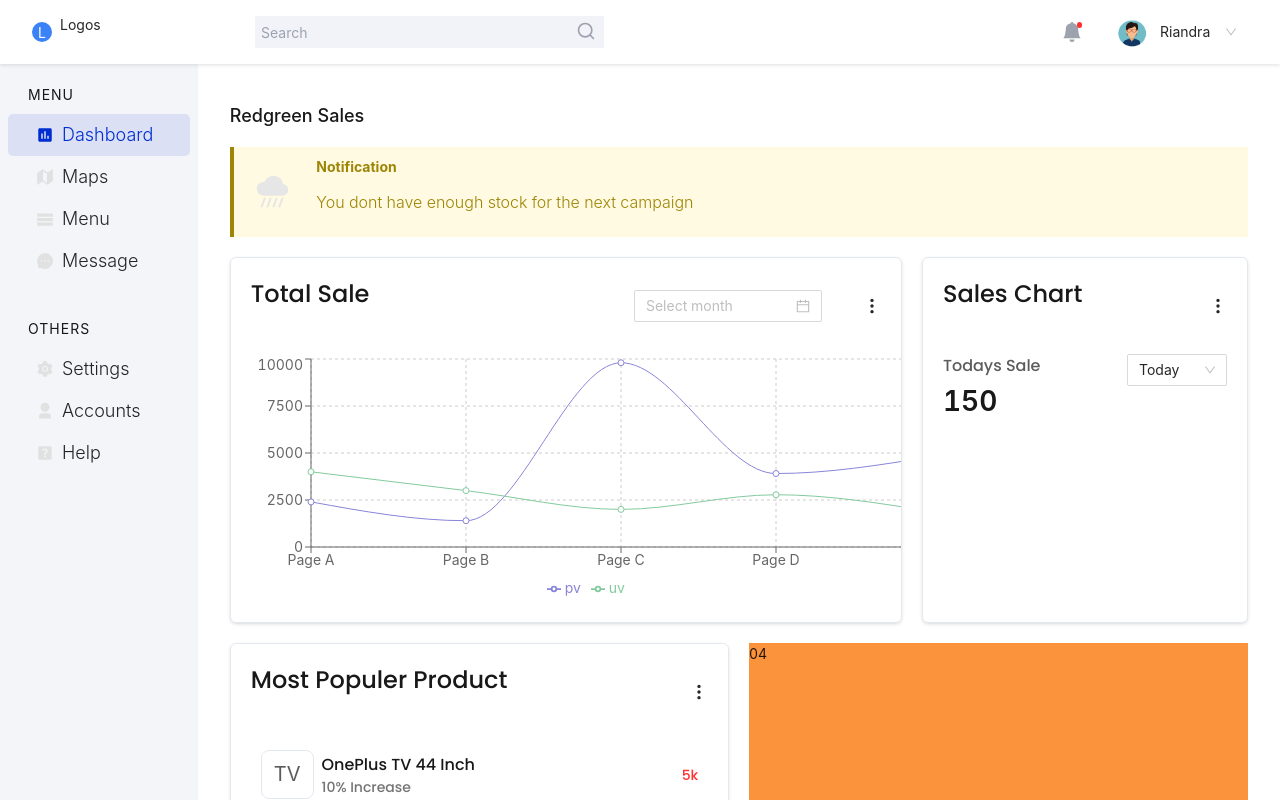
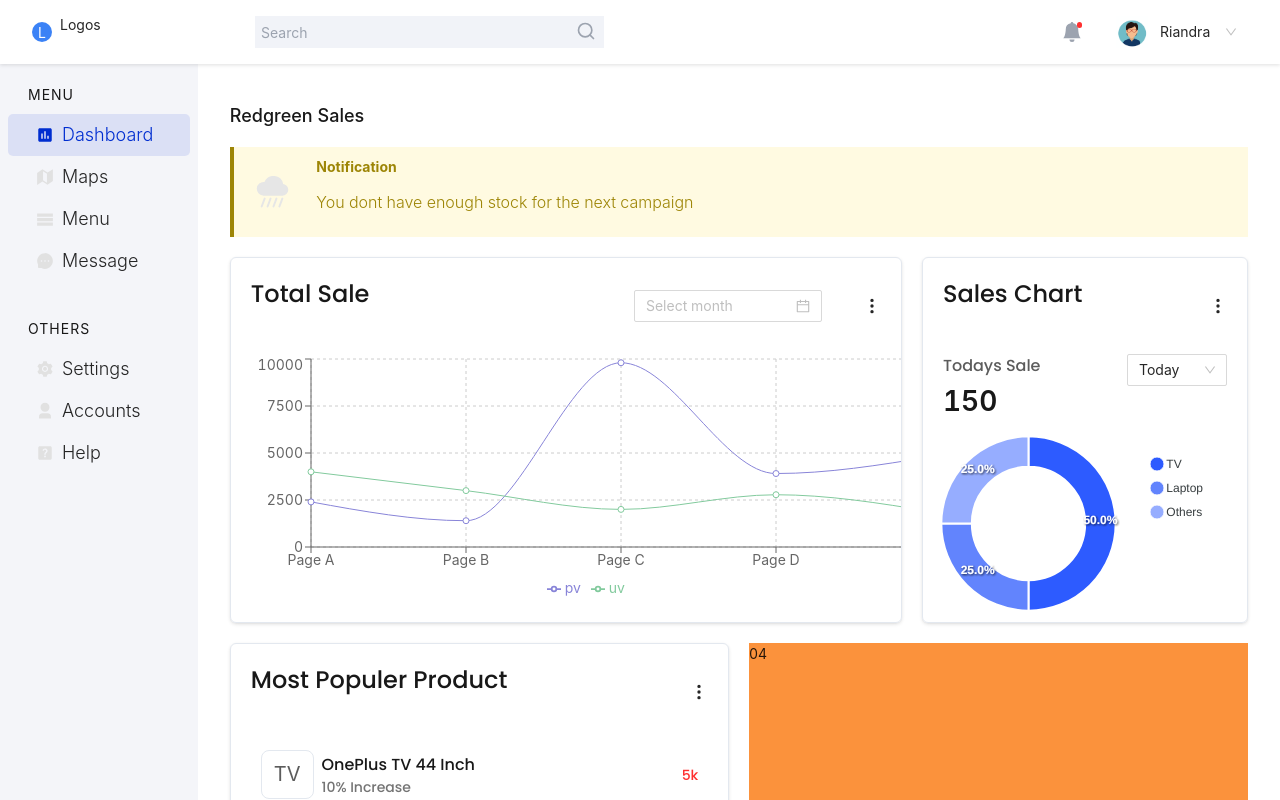
Before and after one commit to monirhabderabby/redgreenAssestment, a React (Create React App) app: page / in a window 1280 px wide. Shown: the top 800 px of the page. Built offline with nearby package versions, Linux system fonts and the light colour scheme; the HTML template or start-up script is replaced by a standard one.

Commit message:
developed sales chard card in dhashboard

```diff
--- a/src/components/DashboardOverView/MostPopulerPrduct/MostPopulerProduct.js
+++ b/src/components/DashboardOverView/MostPopulerPrduct/MostPopulerProduct.js
@@ -75,8 +75,9 @@ const MostPopulerProduct = () => {
             totalSales: "720",
         },
     ];
+
     return (
-        <div className=" md:col-span-6 row-span-2 h-[815px] card__shadow rounded-6px border-[1px] border-[#E3E8EF]">
+        <div className=" md:col-span-6 row-span-2 h-[850px] md:h-[815px] card__shadow rounded-6px border-[1px] border-[#E3E8EF]">
             <header className="p-[20px] w-full flex items-center justify-between ">
                 <p className="font-normal text-[24px] leading-32px text-[#181818] font-popins">
                     Most Populer Product
--- a/src/components/DashboardOverView/SalesChart/SalesChart.js
+++ b/src/components/DashboardOverView/SalesChart/SalesChart.js
@@ -1,18 +1,34 @@
 import { Select } from "antd";
 import React from "react";
+import ReactApexChart from "react-apexcharts";
 import { BsThreeDotsVertical } from "react-icons/bs";
 const { Option } = Select;
 
 const SalesChart = () => {
-    const data = [
-        { name: "Group A", value: 400 },
-        { name: "Group B", value: 300 },
-        { name: "Group C", value: 300 },
-        { name: "Group D", value: 200 },
-    ];
-    const COLORS = ["#0088FE", "#00C49F", "#FFBB28", "#FF8042"];
+    const options = {
+        labels: ["TV", "Laptop", "Others"],
+        chart: {
+            type: "donut",
+        },
+        colors: ["#2D5BFF", "#6284FD", "#96ADFF"],
+        responsive: [
+            {
+                breakpoint: 400,
+                options: {
+                    chart: {
+                        width: 200,
+                    },
+                    legend: {
+                        position: "bottom",
+                    },
+                },
+            },
+        ],
+    };
+
+    const series = [50, 25, 25];
     return (
-        <div className=" md:col-span-4 card__shadow rounded-6px border-[1px] border-[#E3E8EF] ">
+        <div className=" md:col-span-4 card__shadow rounded-6px border-[1px] border-[#E3E8EF] relative">
             <header className="p-[20px] w-full flex items-center justify-between ">
                 <p className="font-normal text-[24px] leading-32px text-[#181818] font-popins">
                     Sales Chart
@@ -42,7 +58,15 @@ const SalesChart = () => {
                 </div>
             </div>
 
-            <div>{/*pie chart will be here*/}</div>
+            <div className="overflow-x-auto min-w-[300px] md:absolute bottom-0">
+                <ReactApexChart
+                    options={options}
+                    width="100%"
+                    height={200}
+                    series={series}
+                    type="donut"
+                />
+            </div>
         </div>
     );
 };
```
